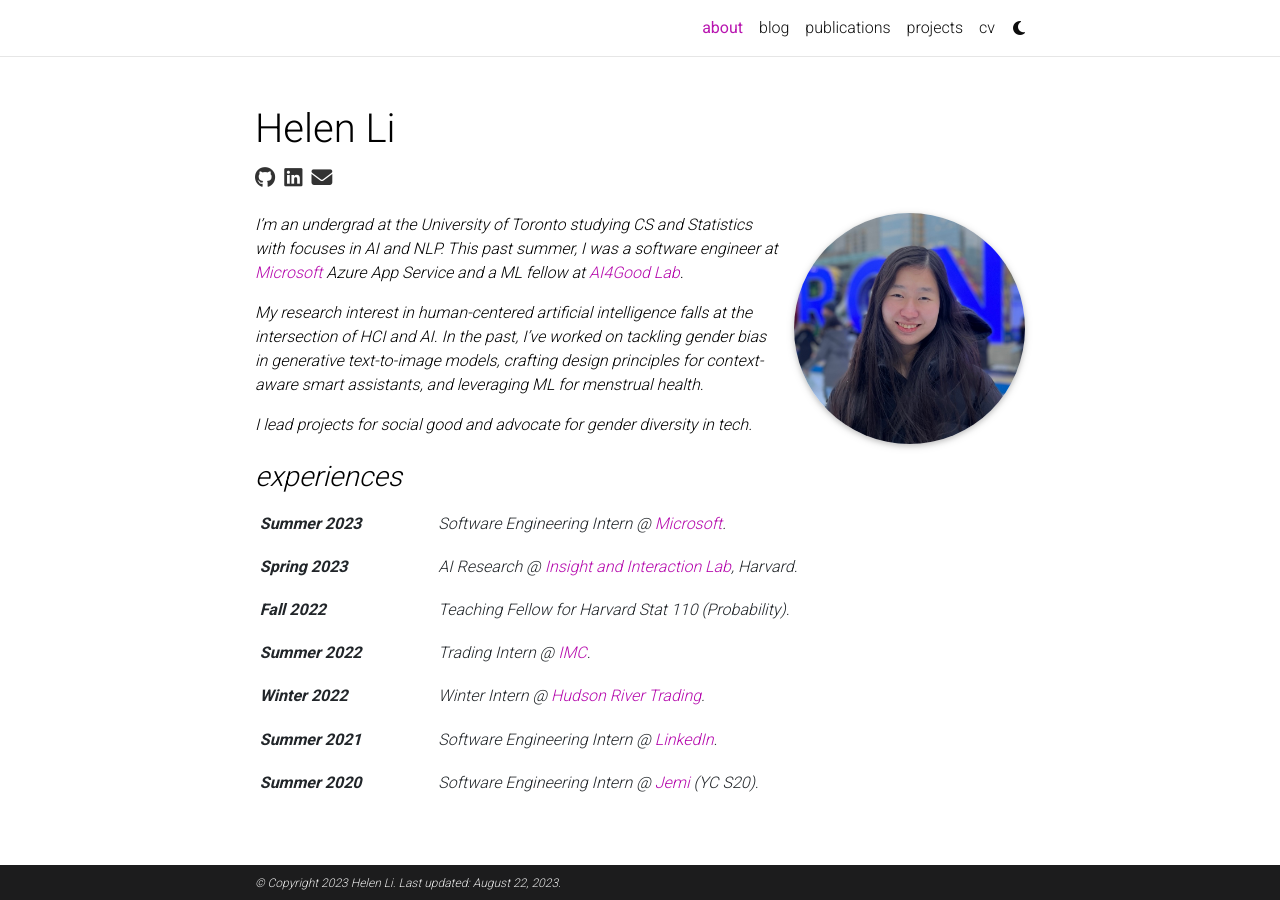
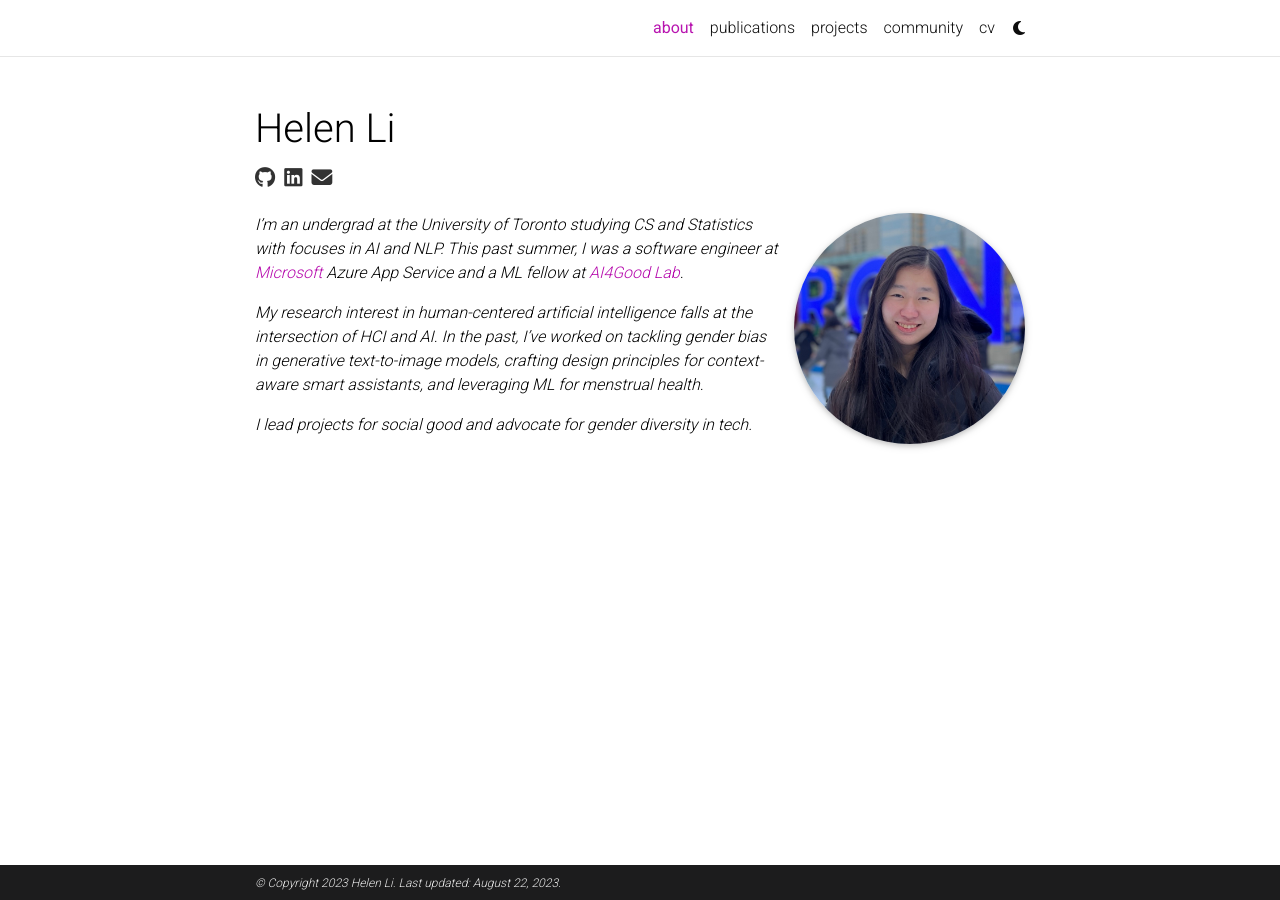
Before and after one commit to helen-li/helen-li.github.io, a Jekyll site: the page built from _pages/about.md, in a window 1280 px wide. Built offline with Jekyll 4.4.1, drawn with Linux system fonts in a browser that asks for light colours; full-size pictures stand in for the smaller copies a plugin makes; comment, search, counter and statistics services are not loaded; a style sheet for code colours, icons or effects is not loaded.

Commit message:
community barebones, hide blog

```diff
--- a/_config.yml
+++ b/_config.yml
@@ -120,18 +120,18 @@
 # Blog
 # -----------------------------------------------------------------------------
 
-blog_name: al-folio # blog_name will be displayed in your blog page
-blog_nav_title: blog # your blog must have a title for it to be displayed in the nav bar
-blog_description: a simple whitespace theme for academics
-permalink: /blog/:year/:title/
+# blog_name: al-folio # blog_name will be displayed in your blog page
+# blog_nav_title: blog # your blog must have a title for it to be displayed in the nav bar
+# blog_description: a simple whitespace theme for academics
+# permalink: /blog/:year/:title/
 
-# Pagination
-pagination:
-  enabled: true
+# # Pagination
+# pagination:
+#   enabled: true
 
-related_blog_posts:
-  enabled: true
-  max_related: 5
+# related_blog_posts:
+#   enabled: true
+#   max_related: 5
 
 # Giscus comments (RECOMMENDED)
 # Follow instructions on https://giscus.app/ to setup for your repo to fill out
@@ -173,6 +173,9 @@
   projects:
     output: true
     permalink: /projects/:path/
+  community:
+    output: true
+    permalink: /community/:path/
 
 announcements:
   enabled: true
--- a/_includes/experiences.html
+++ b/_includes/experiences.html
@@ -1,6 +1,13 @@
 <div class="news">
     <div class="table-responsive" {% if site.news_scrollable and news_size > 3 %}style="max-height: 5vw"{% endif %}>
       <table class="table table-sm table-borderless">
+        <tr>
+            <th scope="row">Fall 2023, Winter 2024</th>
+            <td>
+              Peer Mentor @
+              University of Toronto <a href="https://www.statistics.utoronto.ca/">Statistics Department</a>.
+            </td>
+          </tr>
         <tr>
           <th scope="row">Summer 2023</th>
           <td>
@@ -11,38 +18,21 @@
         <tr>
           <th scope="row">Spring 2023</th>
           <td>
-            AI Research @
-            <a href="https://insight.seas.harvard.edu/">Insight and Interaction Lab</a>, Harvard.
-          </td>
-        </tr>
-        <tr>
-          <th scope="row">Fall 2022</th>
-          <td>
-            Teaching Fellow for Harvard Stat 110 (Probability).
+            HCI & AI Research @
+            University of Toronto <a href="https://chai.cs.toronto.edu/">Computational Health and Interaction Lab</a>.
           </td>
         </tr>
         <tr>
           <th scope="row">Summer 2022</th>
           <td>
-            Trading Intern @ <a href="https://www.imc.com/us/">IMC</a>.
-          </td>
-        </tr>
-        <tr>
-          <th scope="row">Winter 2022</th>
-          <td>
-            Winter Intern @ <a href="https://www.hudsonrivertrading.com/">Hudson River Trading</a>.
+            Explore (Software Engineering & Product Management) Intern @
+            <a href="http://microsoft.com/">Microsoft</a>.
           </td>
         </tr>
         <tr>
           <th scope="row">Summer 2021</th>
           <td>
-            Software Engineering Intern @ <a href="https://www.linkedin.com/">LinkedIn</a>.
-          </td>
-        </tr>
-        <tr>
-          <th scope="row">Summer 2020</th>
-          <td>
-            Software Engineering Intern @ <a href="https://jemi.so/">Jemi</a> (YC S20).
+            Data Research Intern @ <a href="https://www.collegekickstart.com/">College Kickstart</a>.
           </td>
         </tr>
       </table>
```
Also changed, not shown: _community/education_1.md (added, +9 -0 lines), _community/education_2.md (added, +9 -0 lines), _community/empowerment_1.md (added, +9 -0 lines), _community/empowerment_2.md (added, +9 -0 lines), _community/empowerment_3.md (added, +9 -0 lines), _community/empowerment_4.md (added, +33 -0 lines), _community/events_1.md (added, +9 -0 lines), _community/events_2.md (added, +9 -0 lines), _community/events_3.md (added, +34 -0 lines), _pages/about.md (+1 -1 lines), _pages/community.md (added, +39 -0 lines), _pages/cv.md (+1 -1 lines), _pages/projects.md (+1 -1 lines), _pages/teaching.md (deleted, +0 -12 lines).
